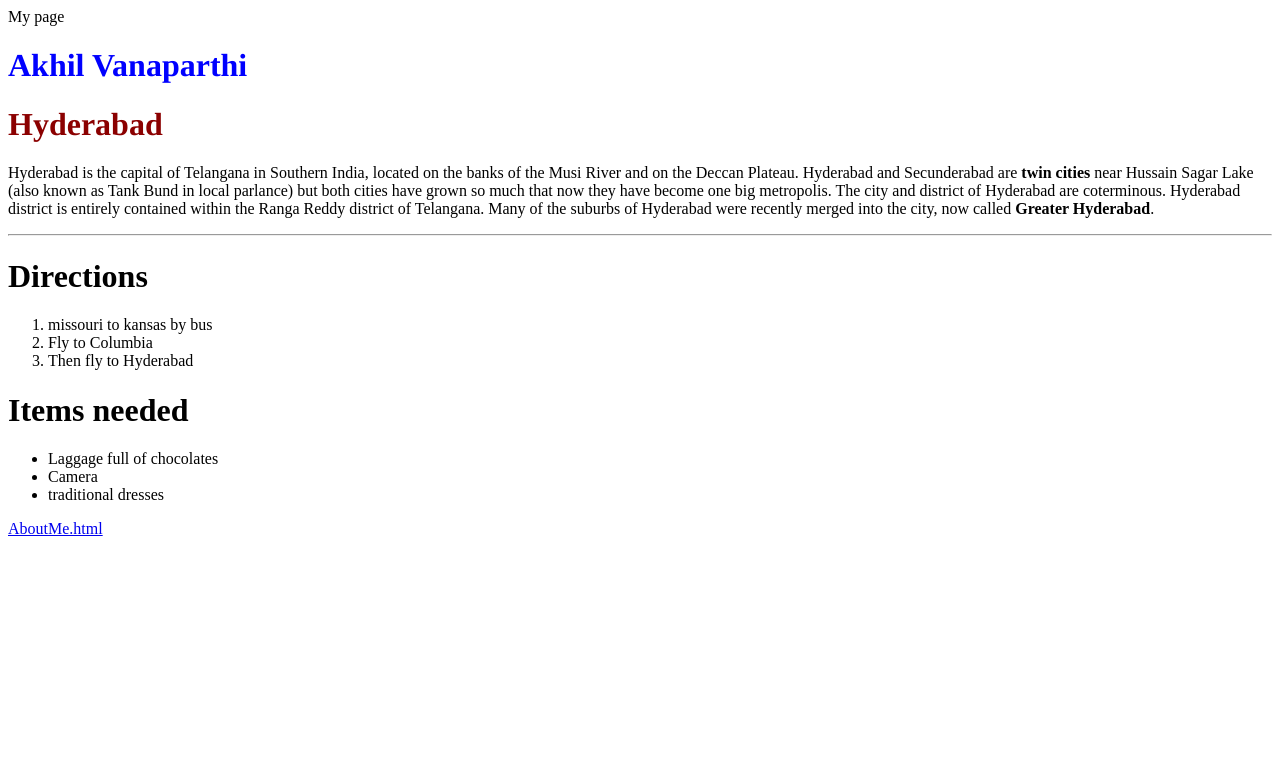
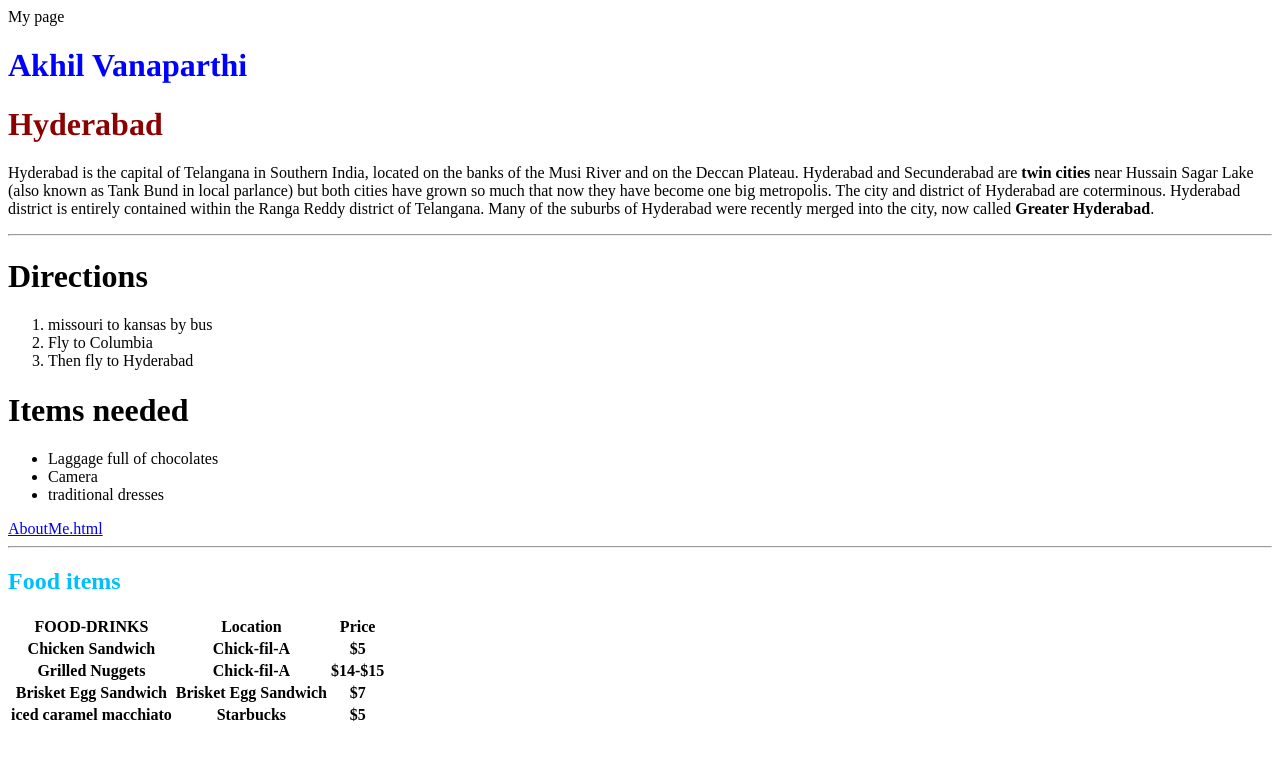
Before and after one commit to 44-563-WebApps-F21/webapps-f21-assignment-3-Akhi49, a plain HTML site: page index.html in a window 1280 px wide. Drawn offline with Linux system fonts and the light colour scheme.

Commit message:
update index,html

```diff
--- a/index.html
+++ b/index.html
@@ -31,5 +31,38 @@
                 <li>traditional dresses</li>
             </ul>
             <a href="https://github.com/44-563-WebApps-F21/webapps-f21-assignment-3-Akhi49/blob/main/aboutme.html">AboutMe.html</a>
+            <hr>
+            <h2 style="font-family:Time; color:deepskyblue">
+                Food items</h2>
+            <table>
+                <tr>
+
+                    <th>FOOD-DRINKS</th>
+                    <th>Location</th>
+                    <th>Price</th>
+                </tr>
+                <tr>
+                    <th>Chicken Sandwich</th>
+                    <th>Chick-fil-A</th>
+                    <th>$5</th>
+                 </tr>
+                 <tr>
+                     <th>Grilled Nuggets</th>
+                     <th>Chick-fil-A</th>
+                     <th>$14-$15</th>
+                 </tr>
+                 <tr>
+                     <th>Brisket Egg Sandwich</th>
+                     <th>Brisket Egg Sandwich</th>
+                     <th>$7</th>
+                 </tr>
+                 <tr>
+                     <th>iced caramel macchiato	</th>
+                     <th>Starbucks</th>
+                     <th>$5</th>
+                 </tr>
+             </table>
+
+            </h2>
         </body>
 </html>
```
